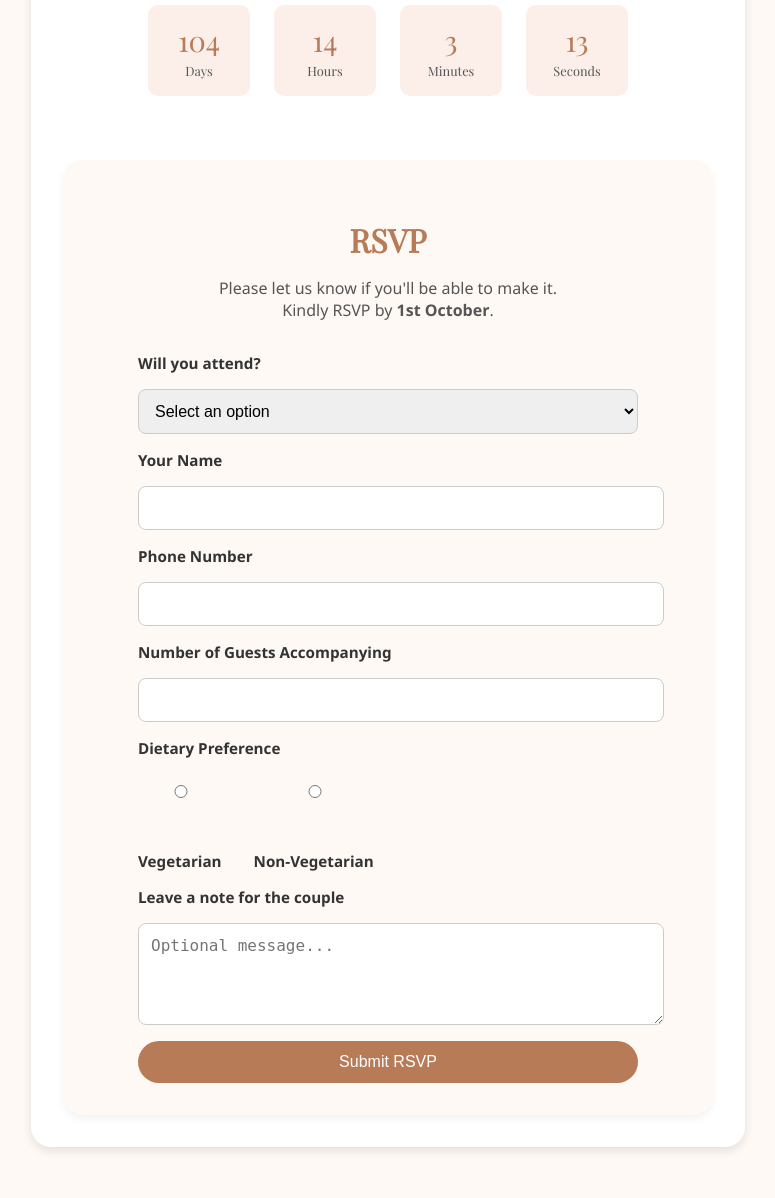
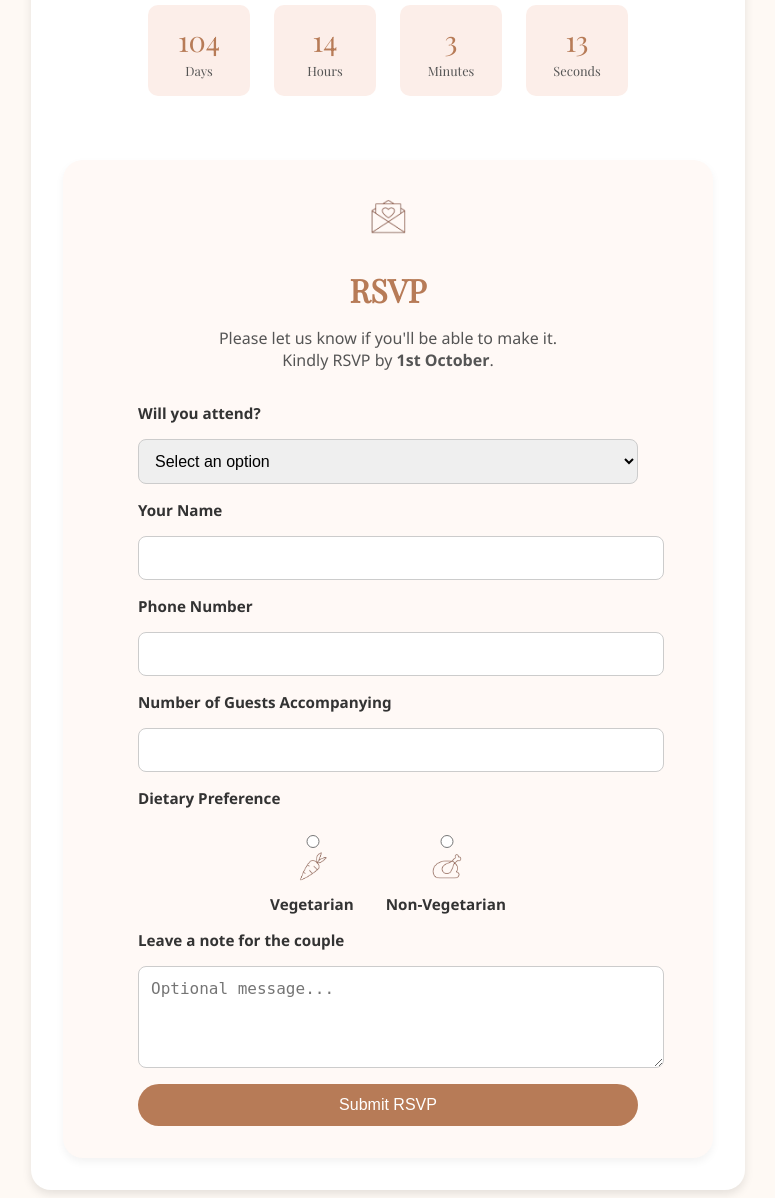
Before and after one commit to EbadMukadam/fifashaadi, a Flask app: page / in a window 1280 px wide. Shown: the part 1359-2557 px from the top of the page, without its empty margins (252-1027 px from the left). Before the commit the page ends 2510 px from the top, so only its background shows below. Run offline with Flask 3, Linux system fonts and the light colour scheme; some libraries are stand-ins or nearby versions; some web fonts are replaced.

Commit message:
Add RSVP icons and connect Formspree

```diff
--- a/static/style.css
+++ b/static/style.css
@@ -364,3 +364,41 @@ body {
     justify-content: center;
   }
 }
+
+.diet-options {
+  display: flex;
+  gap: 2rem;
+  margin-top: 0.5rem;
+  align-items: center;
+  flex-wrap: wrap;
+  justify-content: center;
+}
+
+.diet-item {
+  display: flex;
+  flex-direction: column;
+  align-items: center;
+  font-size: 0.95rem;
+  color: #333;
+  text-align: center;
+}
+
+.diet-img {
+  width: 40px;
+  height: 40px;
+  object-fit: contain;
+  margin-bottom: 6px;
+  opacity: 0.85;
+}
+
+.diet-item:hover .diet-img {
+  transform: scale(1.05);
+  opacity: 1;
+}
+
+.rsvp-icon-top {
+  width: 50px;
+  margin: 0 auto 15px;
+  display: block;
+  opacity: 0.85;
+}
--- a/templates/index.html
+++ b/templates/index.html
@@ -59,13 +59,14 @@
 
     <!-- RSVP Section -->
     <section class="rsvp-section" id="rsvp">
+      <img src="{{ url_for('static', filename='rsvp.png') }}" alt="RSVP icon" class="rsvp-icon-top">
       <h2 class="rsvp-heading">RSVP</h2>
       <p class="rsvp-subtext">
         Please let us know if you'll be able to make it.<br>
         Kindly RSVP by <strong>1st October</strong>.
       </p>
 
-      <form class="rsvp-form" action="https://formspree.io/f/yourFormID" method="POST">
+      <form class="rsvp-form" action="https://formspree.io/f/mblynbeq" method="POST">
         <label>Will you attend?</label>
         <select name="attendance" required>
           <option value="">Select an option</option>
@@ -86,12 +87,12 @@
         <div class="diet-options">
           <label class="diet-item">
             <input type="radio" name="diet" value="Vegetarian" required>
-            <div class="diet-icon veg"></div>
+            <img src="{{ url_for('static', filename='veg.png') }}" alt="Vegetarian" class="diet-img">
             Vegetarian
           </label>
           <label class="diet-item">
             <input type="radio" name="diet" value="Non-Vegetarian">
-            <div class="diet-icon nonveg"></div>
+            <img src="{{ url_for('static', filename='non-veg.png') }}" alt="Non-Vegetarian" class="diet-img">
             Non-Vegetarian
           </label>
         </div>
```
Also changed, not shown: static/non-veg.png (added), static/rsvp.png (added), static/veg.png (added).
